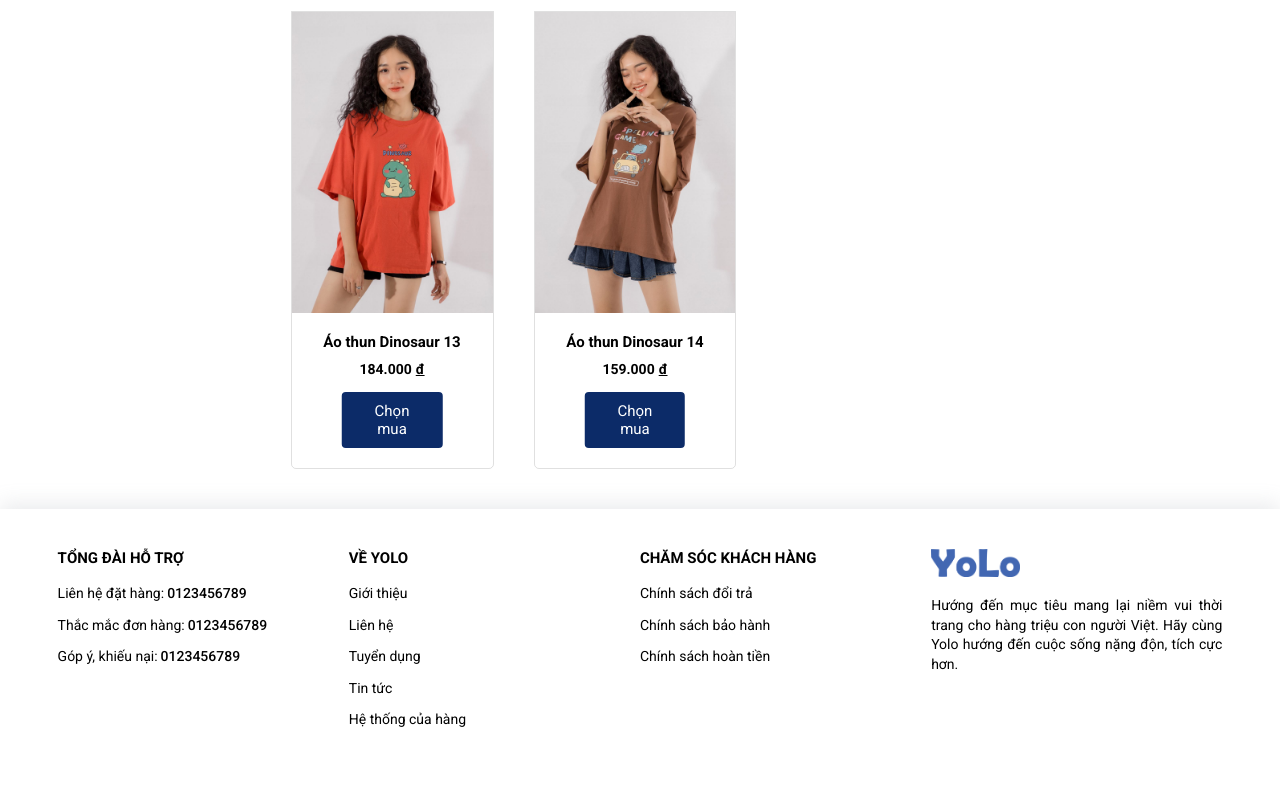
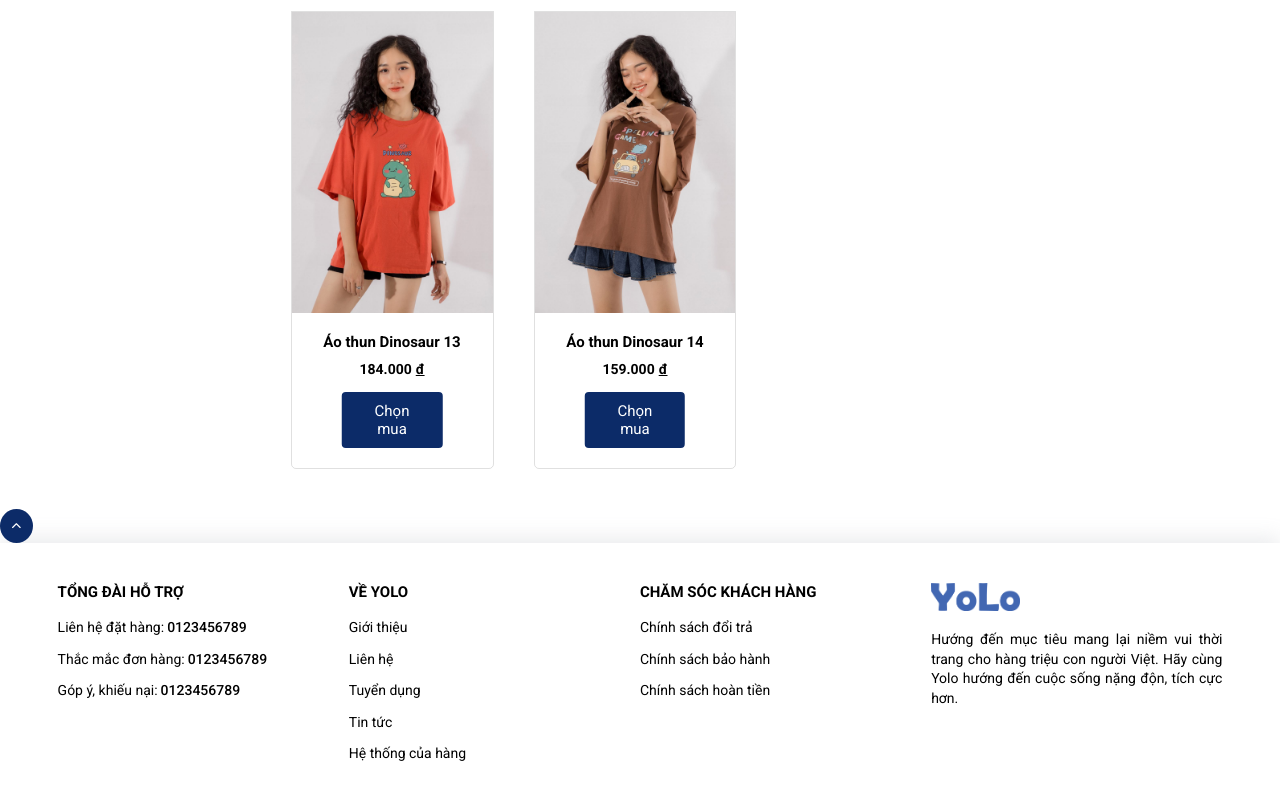
Before and after one commit to nguyenducde/shopping-authentic, a React (Create React App) app: page /danh-muc in a window 1280 px wide. Shown: the part 1633-2433 px from the top of the page. Built offline with nearby package versions, Linux system fonts and the light colour scheme.

Commit message:
C30 - Back to Top

```diff
--- a/package.json
+++ b/package.json
@@ -6,6 +6,7 @@
     "@testing-library/jest-dom": "^5.14.1",
     "@testing-library/react": "^11.2.7",
     "@testing-library/user-event": "^12.8.3",
+    "jquery": "^3.6.0",
     "node-sass": "^6.0.1",
     "react": "^17.0.2",
     "react-dom": "^17.0.2",
--- /dev/null
+++ b/src/components/BackToTop.js
@@ -0,0 +1,28 @@
+import $ from "jquery"
+import { useEffect } from "react"
+window.jQuery = $
+window.jquery = $
+
+function BackToTop() {
+
+    useEffect(() => {
+        const backTop = document.querySelector('.back-top')
+        window.addEventListener('scroll', function(){
+            backTop.style.display = 'block'
+            backTop.classList.toggle('back-top', window.scrollY > 400)
+        })
+
+        backTop.addEventListener('click', function(){
+            // event.preventDefault();
+            $('html,body').animate({scrollTop:0}, "slow");
+        })
+    }, [])
+
+    return (
+        <div className="back-top">
+            <i className="fas fa-chevron-up back-top-icon"></i>
+        </div>
+    )
+}
+
+export default BackToTop
--- a/src/pages/Category.js
+++ b/src/pages/Category.js
@@ -5,6 +5,8 @@ import CategoryProduct from "../components/CategoryProduct"
 import { dress, colors, size } from "../assets/fake-data/category"
 import { useState } from "react"
 import Checkbox from '../components/Checkbox'
+import BackToTop from "../components/BackToTop"
+
 
 function Category(){
 
@@ -144,6 +146,8 @@ function Category(){
                     </div>
                 </div>
             </div>
+
+            <BackToTop />
         </Helmet>
     )
 }
--- a/src/pages/Home.js
+++ b/src/pages/Home.js
@@ -6,6 +6,8 @@ import policyCard from "../assets/fake-data/policy-card"
 import productData from "../assets/fake-data/products"
 import ProductCard from "../components/ProductCard"
 import Banner from "../components/Banner"
+import BackToTop from "../components/BackToTop"
+
 
 export default function Home(){
     return (
@@ -65,6 +67,7 @@ export default function Home(){
                 </section>
             </div>
 
+            <BackToTop />
         </Helmet>
     )
 }
--- a/src/pages/Login.js
+++ b/src/pages/Login.js
@@ -36,7 +36,7 @@ export default function Login(){
                     <img className='login__image__logo' src={avatar_login} alt='' />
                 </div>
                 <div className='login__info'>
-                    <form action='index.html'>
+                    <form action='/'>
                         <h2 className='login__info__title'>ĐĂNG NHẬP</h2>
                         <div className='login__info__group'>
                             <i className='fas fa-user login__info__group__content__icon'></i>
--- /dev/null
+++ b/src/sass/_back-to-top.scss
@@ -0,0 +1,18 @@
+@import './variables';
+
+.back-top{
+    position: fixed;
+    top: 82%;
+    right: 1%;
+    font-size: 1.8rem;
+    color: white;
+    display: none;
+
+    &-icon {
+        padding: 1.2rem;
+        border-radius: 50%;
+        background-color: $main-color;
+        color: white;
+        cursor: pointer;
+    }
+}
--- a/src/sass/app.scss
+++ b/src/sass/app.scss
@@ -11,4 +11,5 @@
 @import './cart';
 @import './footer';
 @import './variables';
+@import './back-to-top';
 @import './login';
```
Also changed, not shown: 1 other file (tests, documents, lock files or other folders).
